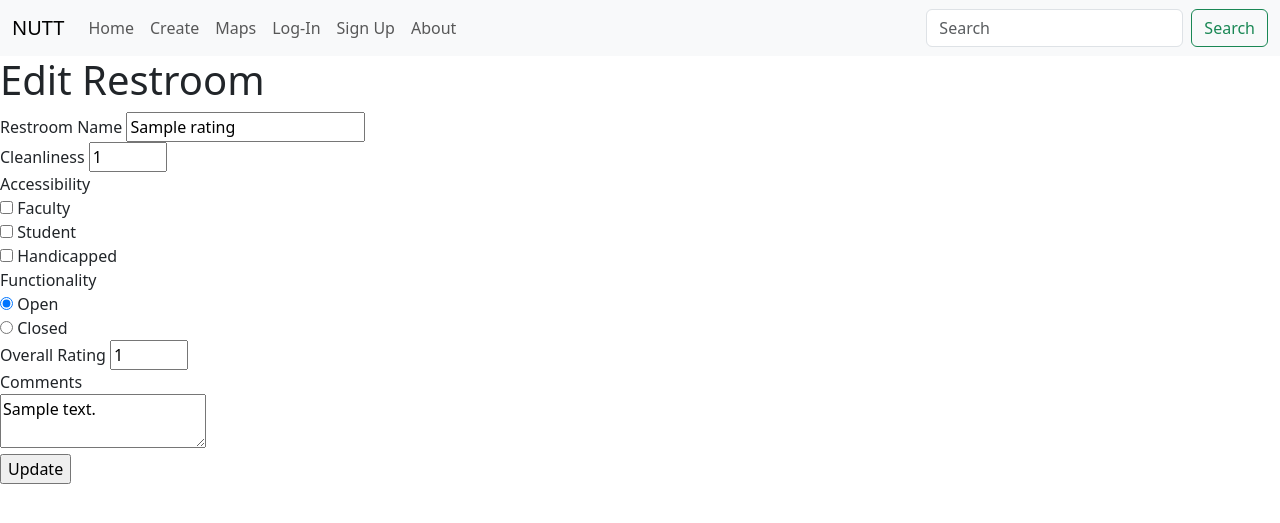
After one commit to mustafaap/Niners-United-Classroom-Tracker-ITSC-3155-Final-Project, a Flask app: page /restroom/4/edit in a window 1280 px wide. The commit adds this page. Shown: the top 523 px of the page. Run offline with Flask 3, Linux system fonts and the light colour scheme; tables that the repository leaves empty hold one stand-in row (values such as "Sample post").

Commit message:
Created edit restroom functionality and changes a few files to work in sync with it

```diff
--- a/app.py
+++ b/app.py
@@ -64,3 +64,36 @@ def display_sign_up_page():
 @app.get('/about')
 def about():
     return render_template('about.html', about_active=True)
+
+@app.get('/restroom/<int:rating_id>/edit')
+def get_edit_restroom_page(rating_id: int):
+    rating = Rating.query.get(rating_id)
+    return render_template('edit_restroom.html', rating=rating)
+
+
+@app.post('/restroom/<int:rating_id>')
+def update_restroom(rating_id: int):
+    rating = Rating.query.get(rating_id)
+    restroom_name = request.form.get('restroom')
+    cleanliness = request.form.get('clean_rating')
+    accessibility = request.form.getlist('accessibility')
+    functionality = request.form.get('func')
+
+    if functionality == 'Open':
+        functionality = True
+    else:
+        functionality = False
+
+    overall = request.form.get('overall_rating')
+    comments = request.form.get('comment')
+
+    rating.restroom_name = restroom_name
+    rating.cleanliness = cleanliness
+    rating.accessibility = accessibility
+    rating.functionality = functionality
+    rating.overall = overall
+    rating.comments = comments
+
+    db.session.commit()
+
+    return redirect(url_for('view_single_restroom', rating_id=rating_id))
--- a/templates/create_restroom.html
+++ b/templates/create_restroom.html
@@ -28,7 +28,7 @@
         <div class="form-check">
             <input class="form-check-input" type="checkbox" name="accessibility" value="faculty" id="Accessibility1">
             <label class="form-check-label" for="Accessibility1">
-              Faculty Only
+              Faculty
             </label>
         </div>
         <div class="form-check">
@@ -38,7 +38,7 @@
             </label>
         </div>
         <div class="form-check mb-3">
-            <input class="form-check-input" type="checkbox" name="accessibility" value="Handicapped" id="Accessibility3">
+            <input class="form-check-input" type="checkbox" name="accessibility" value="handicapped" id="Accessibility3">
             <label class="form-check-label" for="Accessibility3">
               Handicapped
             </label>
--- /dev/null
+++ b/templates/edit_restroom.html
@@ -0,0 +1,24 @@
+{% extends '_layout.html' %}
+{% block title %} NUTT | Edit {% endblock %}
+
+{% block body %}
+<h1>Edit Restroom</h1>
+<form method="post" action="/restroom/{{ rating.rating_id }}">
+    <label for="restroom">Restroom Name</label>
+    <input type="text" name="restroom" value="{{ rating.restroom_name }}" required><br>
+    <label for="clean_rating">Cleanliness</label>
+    <input type="number" name="clean_rating" min="1" max="5" value="{{ rating.cleanliness }}" required><br>
+    <label for="accessibility">Accessibility</label><br>
+    <input type="checkbox" name="accessibility" value="faculty" {% if "faculty" in rating.accessibility %}checked{% endif %}> Faculty<br>
+    <input type="checkbox" name="accessibility" value="student" {% if "student" in rating.accessibility %}checked{% endif %}> Student<br>
+    <input type="checkbox" name="accessibility" value="handicapped" {% if "handicapped" in rating.accessibility %}checked{% endif %}> Handicapped<br>
+    <label for="func">Functionality</label><br>
+    <input type="radio" name="func" value="Open" {% if rating.functionality %}checked{% endif %}> Open<br>
+    <input type="radio" name="func" value="Closed" {% if not rating.functionality %}checked{% endif %}> Closed<br>
+    <label for="overall_rating">Overall Rating</label>
+    <input type="number" name="overall_rating" min="1" max="5" value="{{ rating.overall }}" required><br>
+    <label for="comment">Comments</label><br>
+    <textarea name="comment">{{ rating.comments }}</textarea><br>
+    <input type="submit" value="Update">
+</form>
+{% endblock %}
--- a/templates/index.html
+++ b/templates/index.html
@@ -45,7 +45,7 @@
           <div class="col-11">
             <!-- <img class="card-img-top" src="..." alt="Card image cap"> -->
             <div class="card-body">
-              <h5 class="card-title">{{ rating.restroom_name }}</h5>
+              <h5 class="card-title"><a href="{{ url_for('view_single_restroom', rating_id=rating.rating_id) }}">{{ rating.restroom_name }}</a></h5>
               <p class="card-text">{{ rating.comments }}</p>
             </div>
           </div>
--- a/templates/single_restroom.html
+++ b/templates/single_restroom.html
@@ -23,7 +23,7 @@
             <li class="list-group-item">Overall experience: {{ rating.overall }}</li>
           </ul>
           <div class="mt-4 float-left">
-            <form action="" method="GET" class="d-inline-block">
+            <form action="/restroom/{{ rating.rating_id }}/edit" method="GET" class="d-inline-block">
               <button type="submit" class="btn btn-primary">Edit</button>
             </form>
             <span class="mx-4"></span>
```
